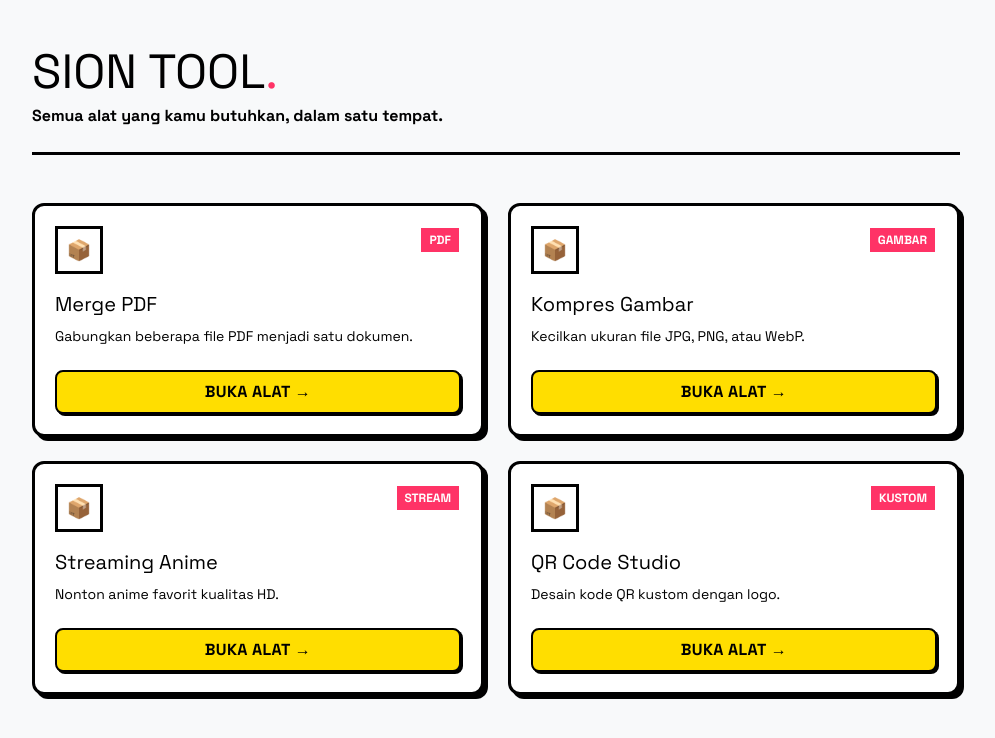
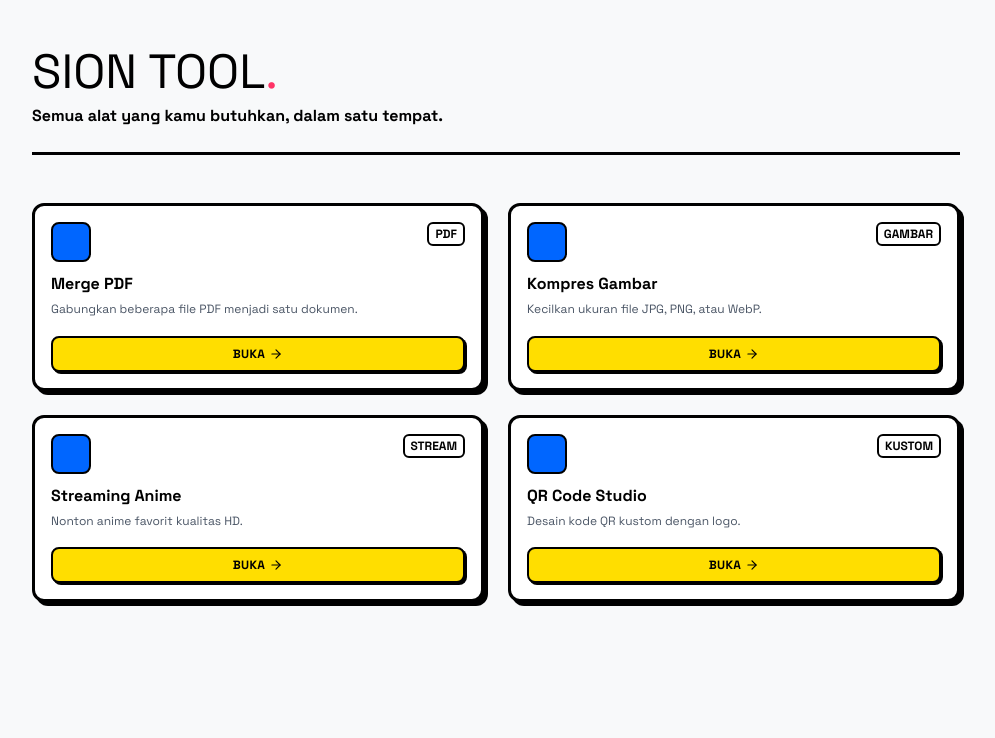
Before and after one commit to sionlimitles-spec/Sion-tool-01, a Next.js app: page / in a window 1280 px wide. Shown: the top 738 px of the page, without its empty margins (144-1139 px from the left). Built offline with nearby package versions, Linux system fonts and the light colour scheme.

Commit message:
Update ToolCard.tsx

```diff
--- a/app/components/ToolCard.tsx
+++ b/app/components/ToolCard.tsx
@@ -1,22 +1,36 @@
 import Link from "next/link";
+import { FileText, Image as ImageIcon, Play, QrCode, ArrowRight } from "lucide-react";
 
-export default function ToolCard({ title, description, badge, href }: any) {
+interface ToolCardProps {
+  title: string;
+  description: string;
+  badge: string;
+  href: string;
+  icon: React.ReactNode;
+  badgeColor: string;
+}
+
+export default function ToolCard({ title, description, badge, href, icon, badgeColor }: ToolCardProps) {
   return (
-    <div className="neo-card p-5 flex flex-col h-full">
-      <div className="flex justify-between items-start mb-4">
-        <div className="w-12 h-12 border-[3px] border-neo-black flex items-center justify-center bg-neo-cyan">
-          <span className="font-bold text-xl">📦</span>
+    <div className="neo-card p-3 md:p-4 flex flex-col h-full">
+      <div className="flex justify-between items-start mb-3">
+        <div className="w-8 h-8 md:w-10 md:h-10 border-[2px] border-neo-text flex items-center justify-center bg-neo-blue text-white rounded-lg">
+          {icon}
         </div>
-        {badge && (
-          <span className="border-2 border-neo-black px-2 py-1 text-xs font-bold uppercase bg-neo-pink text-white">
-            {badge}
-          </span>
-        )}
+        <span className={`border-[2px] border-neo-text px-1.5 py-0.5 text-[10px] md:text-xs font-bold uppercase rounded-md ${badgeColor}`}>
+          {badge}
+        </span>
       </div>
-      <h3 className="font-display text-xl mb-2">{title}</h3>
-      <p className="text-sm flex-grow mb-6">{description}</p>
-      <Link href={href} className="neo-button w-full py-2 text-center">
-        Buka Alat →
+
+      <h3 className="font-archivo font-extrabold text-sm md:text-base leading-tight mb-1.5">
+        {title}
+      </h3>
+      <p className="text-[10px] md:text-xs text-gray-600 flex-grow mb-4 line-clamp-2 leading-relaxed">
+        {description}
+      </p>
+
+      <Link href={href} className="neo-button w-full py-1.5 md:py-2 text-[10px] md:text-xs flex items-center justify-center gap-1 mt-auto">
+        Buka <ArrowRight size={14} />
       </Link>
     </div>
   );
```
